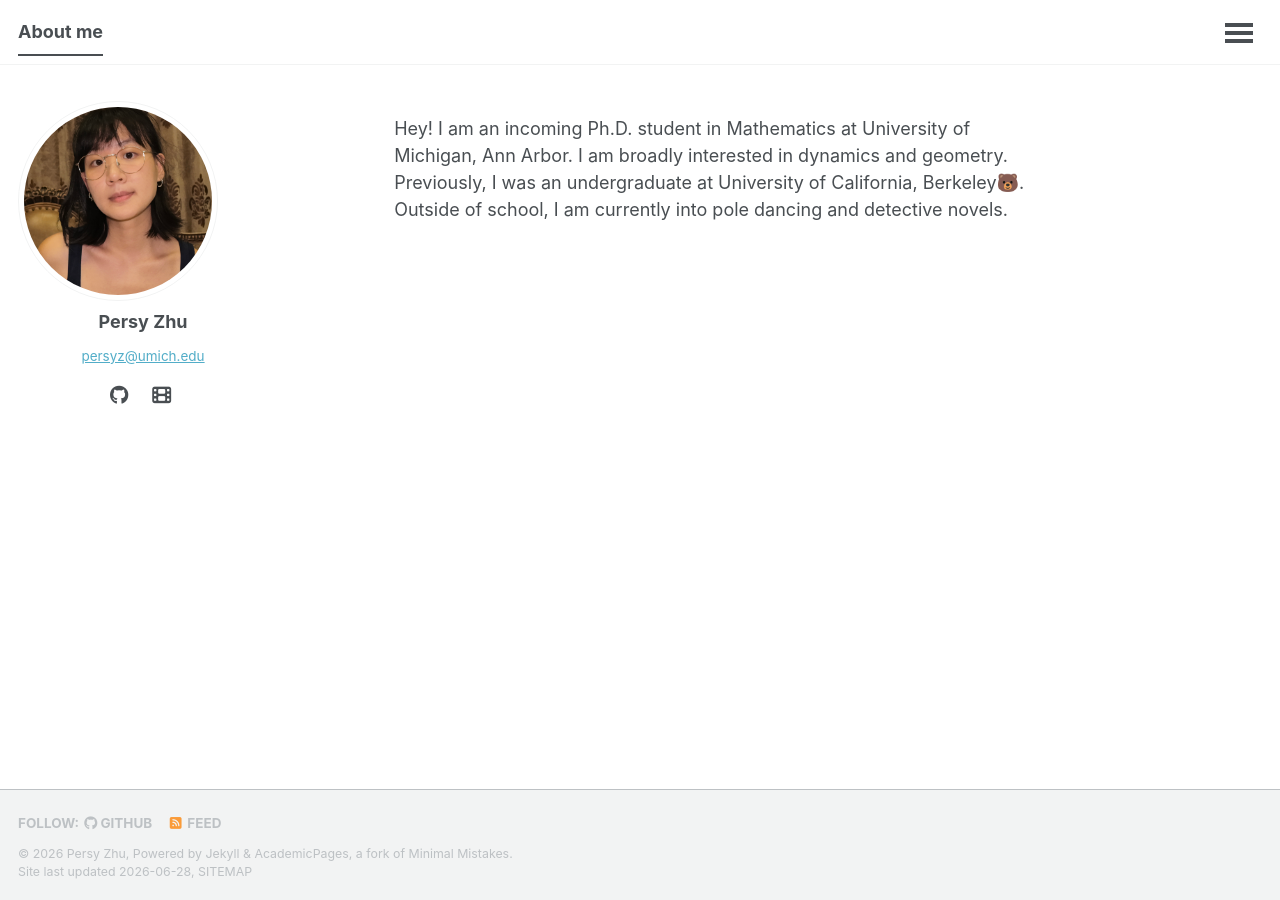
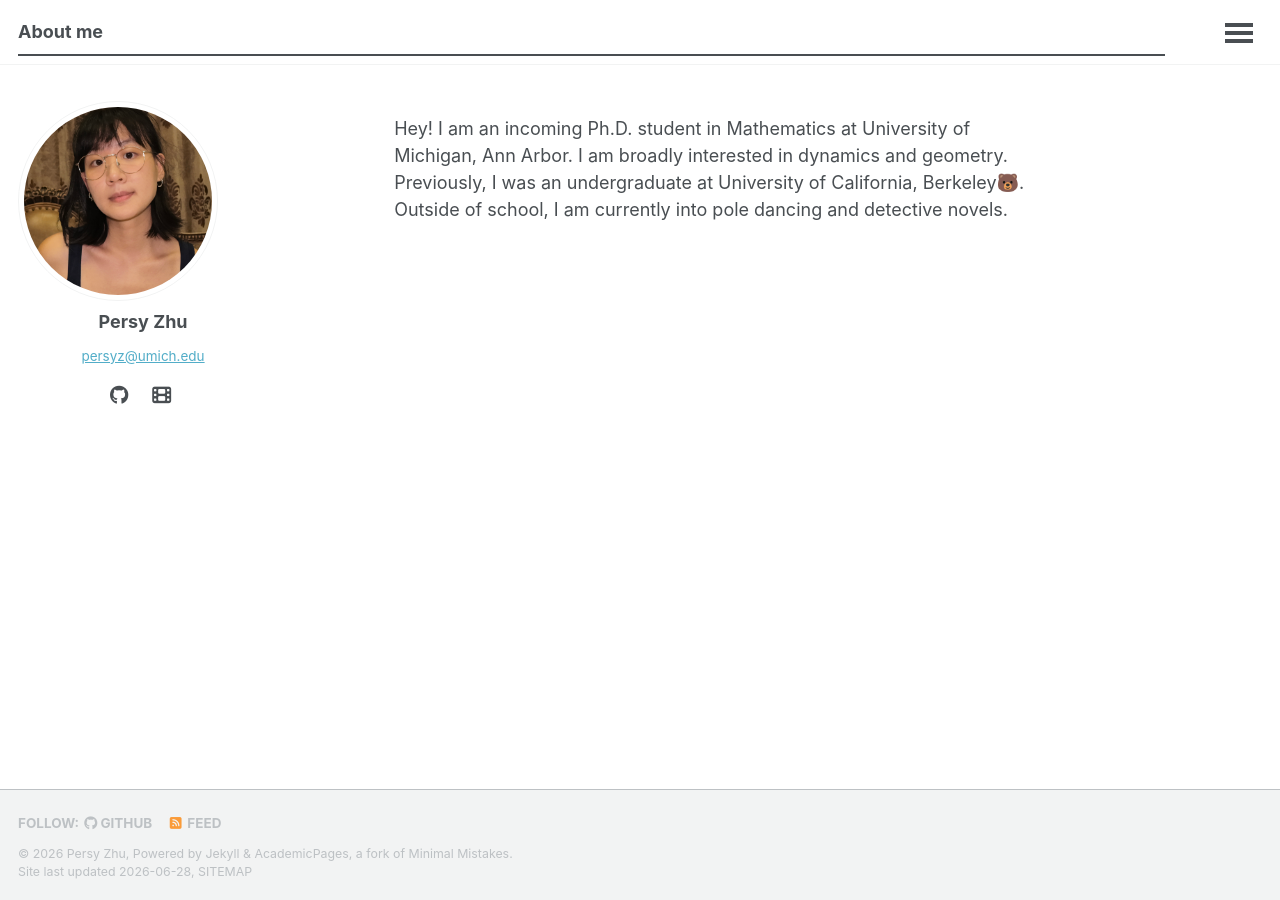
Before and after one commit to persy-zhu/persy-zhu.github.io, a Jekyll site: the page built from _pages/about.md, in a window 1280 px wide. Built offline with Jekyll 4.4.1, drawn with Linux system fonts in a browser that asks for light colours; a style sheet for code colours, icons or effects is not loaded.

Commit message:
Fix nav right-align: use table width trick instead of flex

```diff
--- a/assets/css/main.scss
+++ b/assets/css/main.scss
@@ -58,12 +58,10 @@
 
 /* Right-align Research + CV + theme toggle */
 .greedy-nav .visible-links {
-  display: flex !important;
-  align-items: center;
   width: 100%;
 }
 .greedy-nav .visible-links > li:first-child {
-  margin-right: auto !important;
+  width: 100%;
 }
 
 /* Wider sidebar column + adjusted page width */
```
